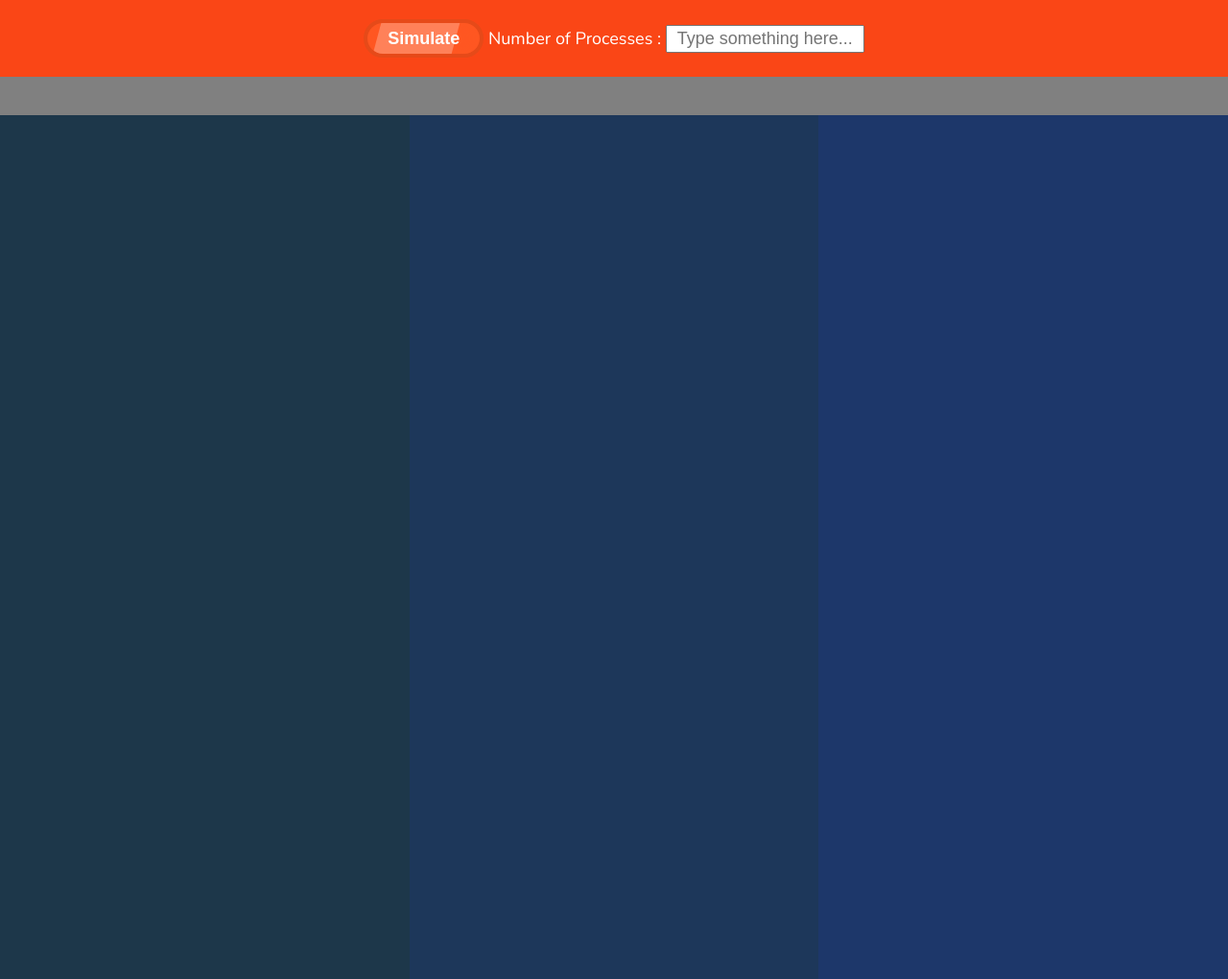
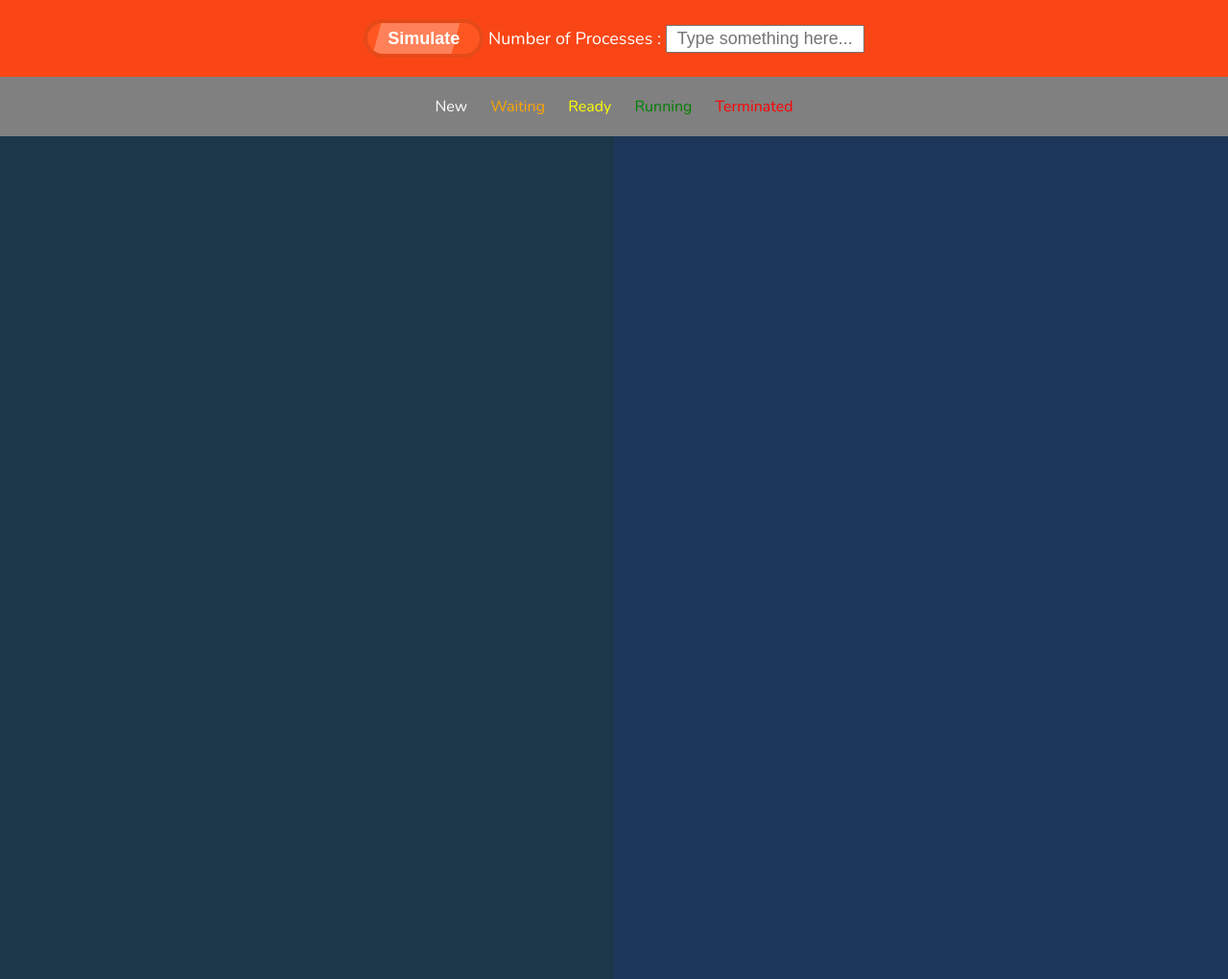
Before and after one commit to Mccullahz/process-management-simulator, a website built with Vite: page frontend/index.html in a window 1280 px wide. Shown: the top 1020 px of the page at 96% size. Built offline with nearby package versions, Linux system fonts and the light colour scheme.

Commit message:
merging old commit changes into new commit

```diff
--- a/frontend/index.html
+++ b/frontend/index.html
@@ -8,11 +8,15 @@
 <body>
     <script src="./src/main.js" type="module"></script>
     <div class="topBox">
-        <button onclick="runRegenerate()">Simulate</button>
+        <button onclick="Simulate()">Simulate</button>
         Number of Processes : <input type="text" style="font-size: 18px; padding: 10px; height: 5px; width: 183px;" id="randomGenerated" placeholder="Type something here..." />
     </div>
     <div class="midBox">
-
+   <p class="color-new">New</p>
+        <p class="color-waiting">Waiting</p>
+        <p class="color-ready">Ready</p>
+        <p class="color-running">Running</p>
+        <p class="color-terminated">Terminated</p>
     </div>
     <div class="columns">
         <div class="column1">
@@ -21,9 +25,6 @@
         <div class="column2">
             <pre class="result" id="result2"></pre>
         </div>
-        <div class="column3">
-            <pre class="result" id="result3"></pre>
-        </div>
     </div>
 </body>
 </html>
--- a/frontend/src/style.css
+++ b/frontend/src/style.css
@@ -83,6 +83,11 @@ button {
     text-align: center;
 }
 
+.midBox p {
+    display: inline-block;
+    margin: 0 10px;
+  }
+
 .columns {
     display: flex;
     width: 100%;
@@ -98,7 +103,8 @@ button {
     flex: 1;
 }
 
-.column3 {
-    background-color:  #1D376A;
-    flex: 1;
-}
+.color-new { color: white; }
+.color-running { color: green; }
+.color-ready { color: yellow; }
+.color-waiting { color: orange; }
+.color-terminated { color: red; }
```
